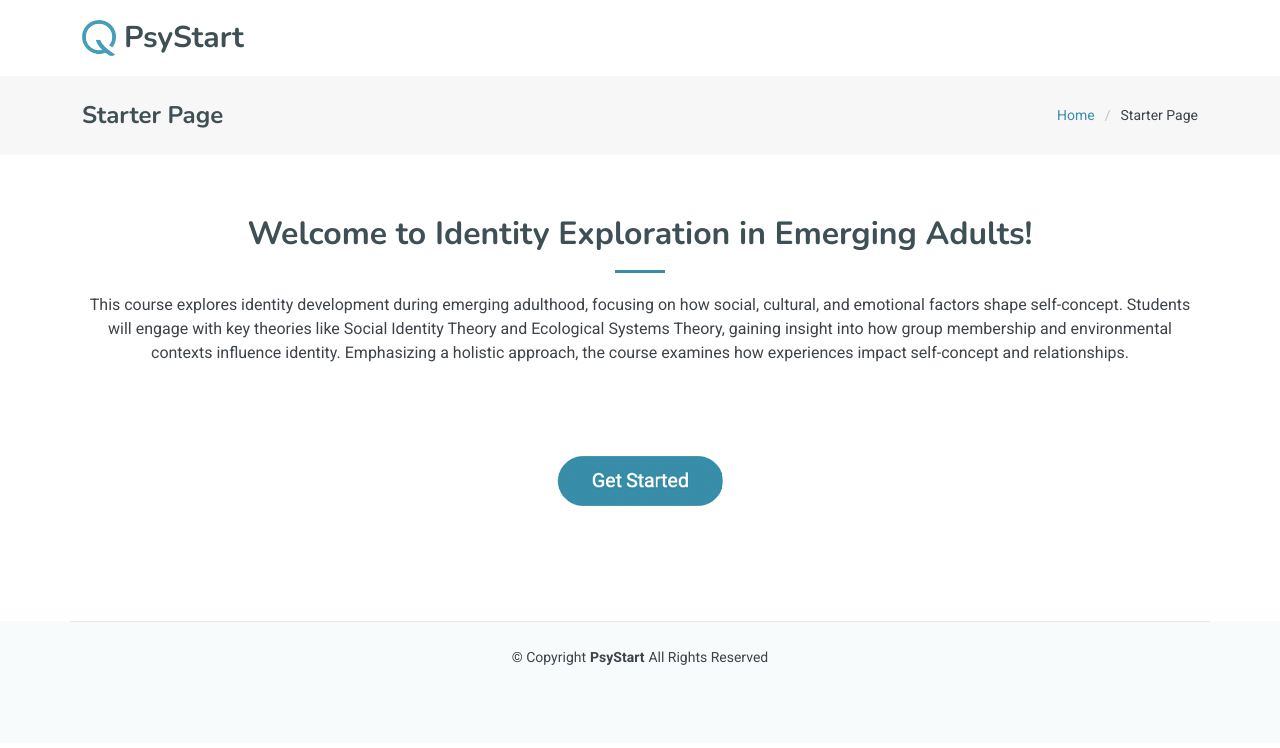
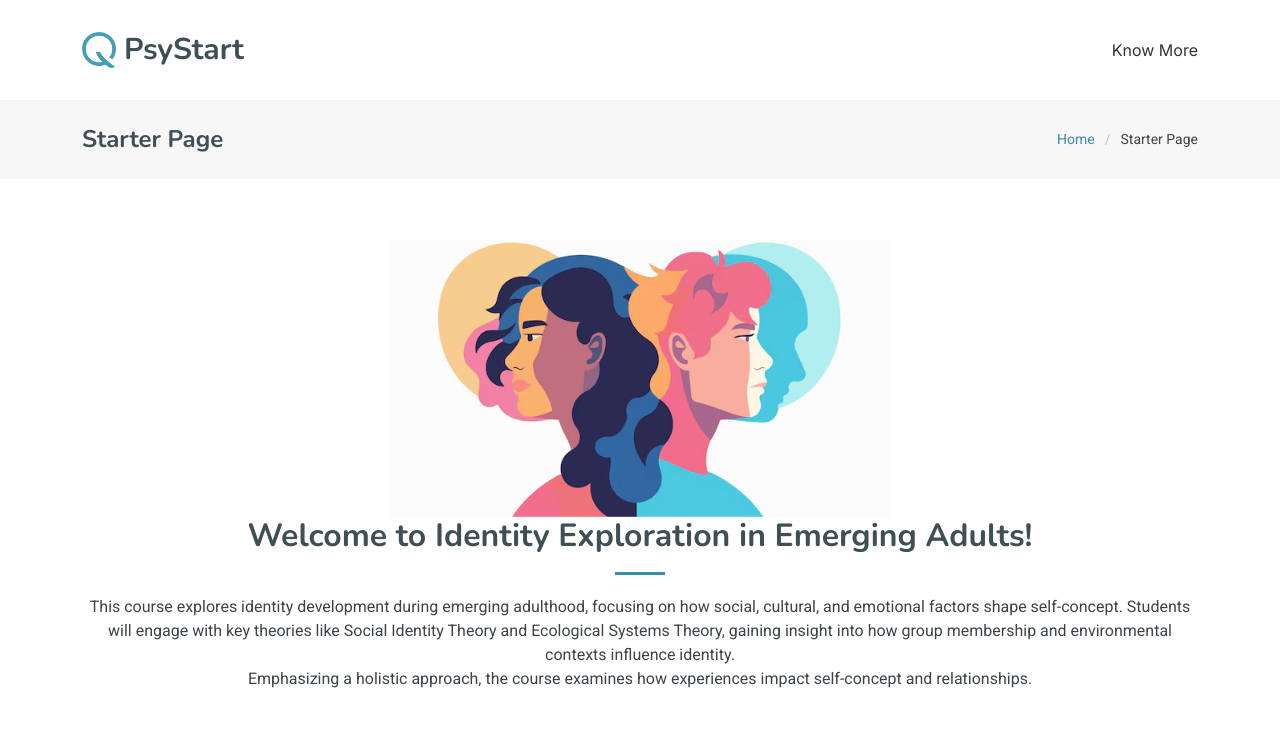
Before and after one commit to vishnupdmrjn/psystart-2, a plain HTML site: page index.html in a window 1280 px wide. Shown: the top 748 px of the page. Drawn offline with nearby package versions, Linux system fonts and the light colour scheme.

Commit message:
U2
Added new image, and updated index file with new header

```diff
--- a/index.html
+++ b/index.html
@@ -4,7 +4,7 @@
 <head>
   <meta charset="utf-8">
   <meta content="width=device-width, initial-scale=1.0" name="viewport">
-  <title>Starter Page - QuickStart Bootstrap Template</title>
+  <title>Identity Exploration in Emerging Adulthood</title>
   <meta name="description" content="">
   <meta name="keywords" content="">
 
@@ -47,6 +47,9 @@
       </a>
 
       <nav id="navmenu" class="navmenu">
+        <ul>
+          <li><a href="https://www.canva.com/design/DAGReIol1gg/aY4ln_Jb1MJAVgEr2lEoAw/edit">Know More</a></li>
+        </ul>
         <i class="mobile-nav-toggle d-xl-none bi bi-list"></i>
       </nav>
 
@@ -73,8 +76,10 @@
 
       <!-- Section Title -->
       <div class="container section-title" data-aos="fade-up">
+        <img src="assets/img/identity.png" width="500" height="278">
         <h2>Welcome to Identity Exploration in Emerging Adults!</h2>
-        <p>This course explores identity development during emerging adulthood, focusing on how social, cultural, and emotional factors shape self-concept. Students will engage with key theories like Social Identity Theory and Ecological Systems Theory, gaining insight into how group membership and environmental contexts influence identity. Emphasizing a holistic approach, the course examines how experiences impact self-concept and relationships.</p>
+        <p>This course explores identity development during emerging adulthood, focusing on how social, cultural, and emotional factors shape self-concept. Students will engage with key theories like Social Identity Theory and Ecological Systems Theory, gaining insight into how group membership and environmental contexts influence identity.</p>
+        <p> Emphasizing a holistic approach, the course examines how experiences impact self-concept and relationships.</p>
       </div><!-- End Section Title -->
       <a href="module1.html">
         <img src="assets/img/getstarted.png" class="img-fluid hero-img" alt="" data-aos="zoom-out" data-aos-delay="300" style="display: block; margin-left: auto; margin-right: auto;">
```
Also changed, not shown: assets/img/identity.png (added), 2 other files.
